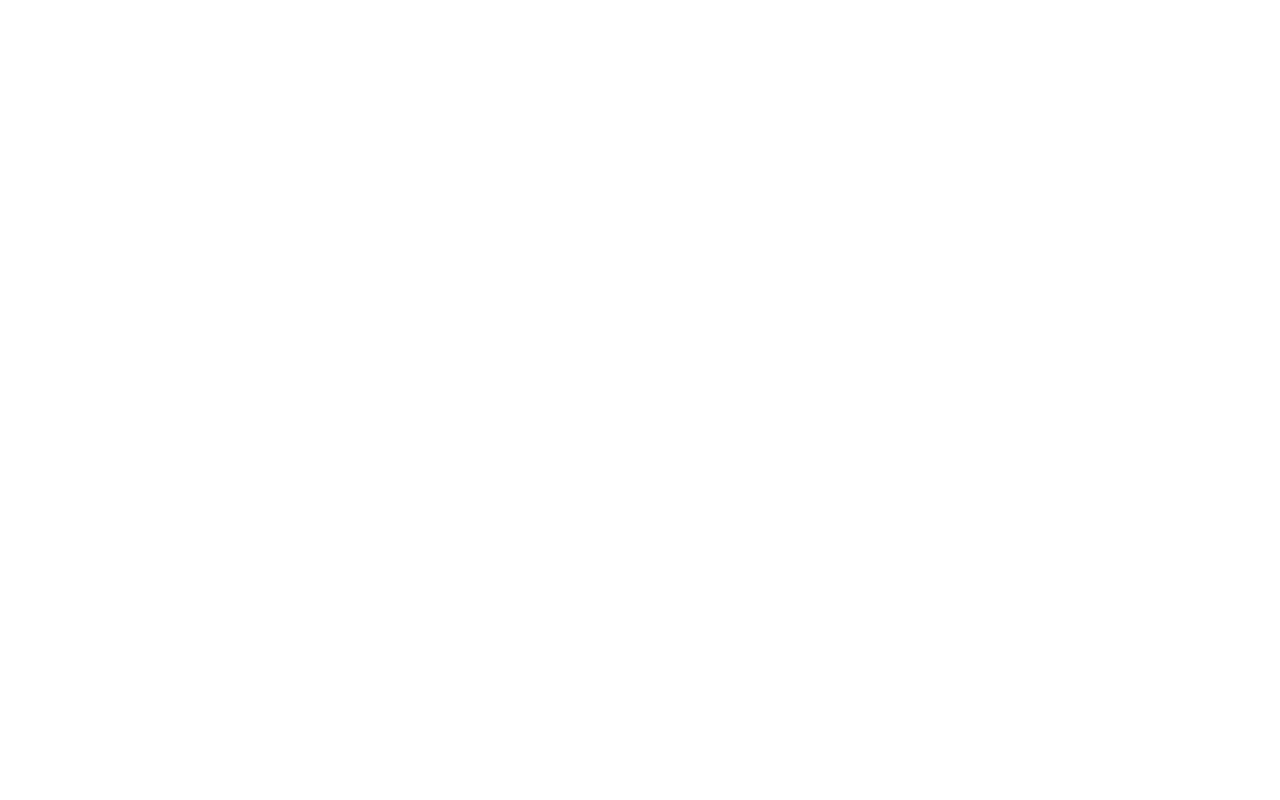
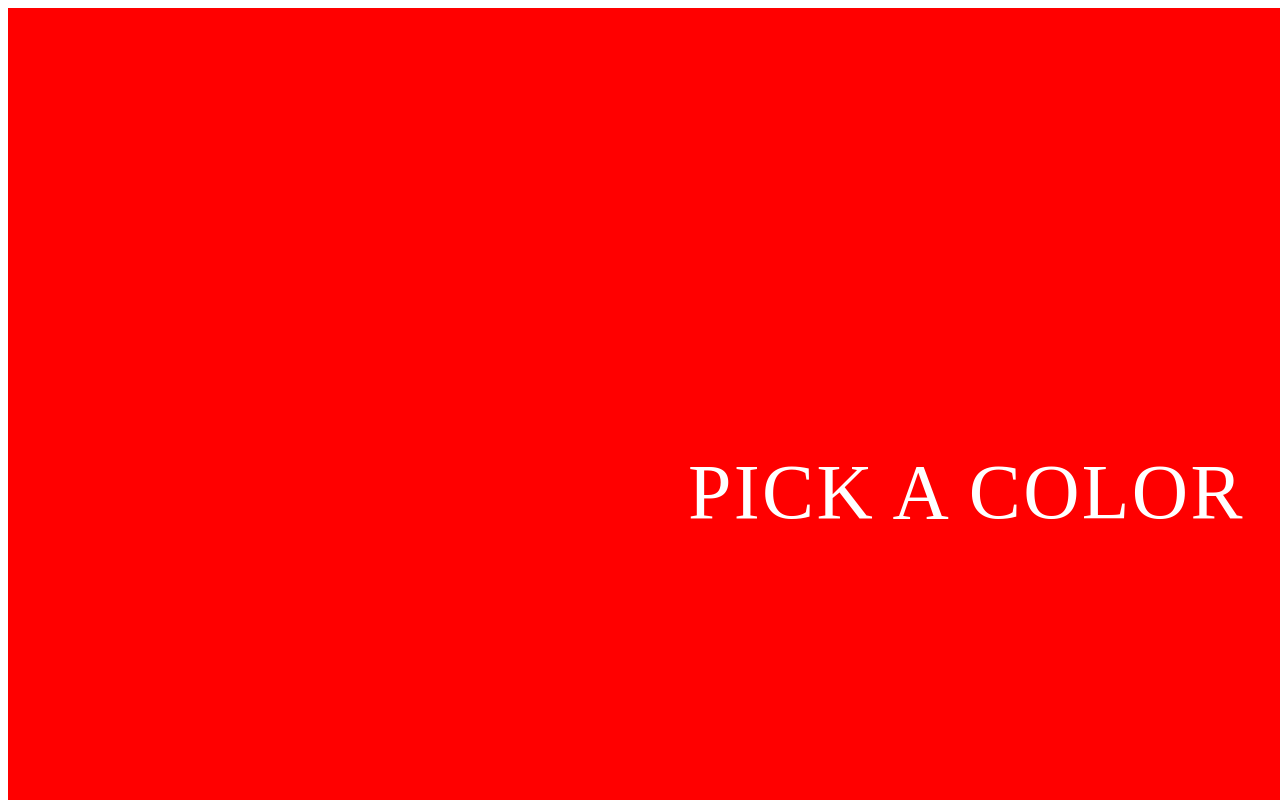
Before and after one commit to Daniel-ui-bit/Color_Picker, a plain HTML site: page Sito/Index.html in a window 1280 px wide. Shown: the top 800 px of the page. Drawn offline with Linux system fonts and the light colour scheme.

Commit message:
Fine Titolo

```diff
--- a/Sito/Index.html
+++ b/Sito/Index.html
@@ -10,7 +10,7 @@
     </head>
     <body>
         <div class="Sfondo">
-
+            <h1 class="Titolo">PICK A COLOR</h1>
         </div>
     </body>
 </html>
--- a/Sito/Static/Css/Style.css
+++ b/Sito/Static/Css/Style.css
@@ -1,5 +1,26 @@
-.Sfondo{
-    background: red;
+body {
     height: 100%;
     width: 100%;
 }
+
+.Sfondo{
+    background: red;
+    height: 1000px;
+    width: 100%;
+}
+
+.Titolo{
+    position: absolute;
+    width: 584px;
+    height: 94px;
+    left: 688px;
+    top: 393px;
+
+    font-family: 'Russo One';
+    font-style: normal;
+    font-weight: 400;
+    font-size: 78px;
+    line-height: 94px;
+    letter-spacing: 0.03em;
+    color: #FFFFFF;
+}
```
